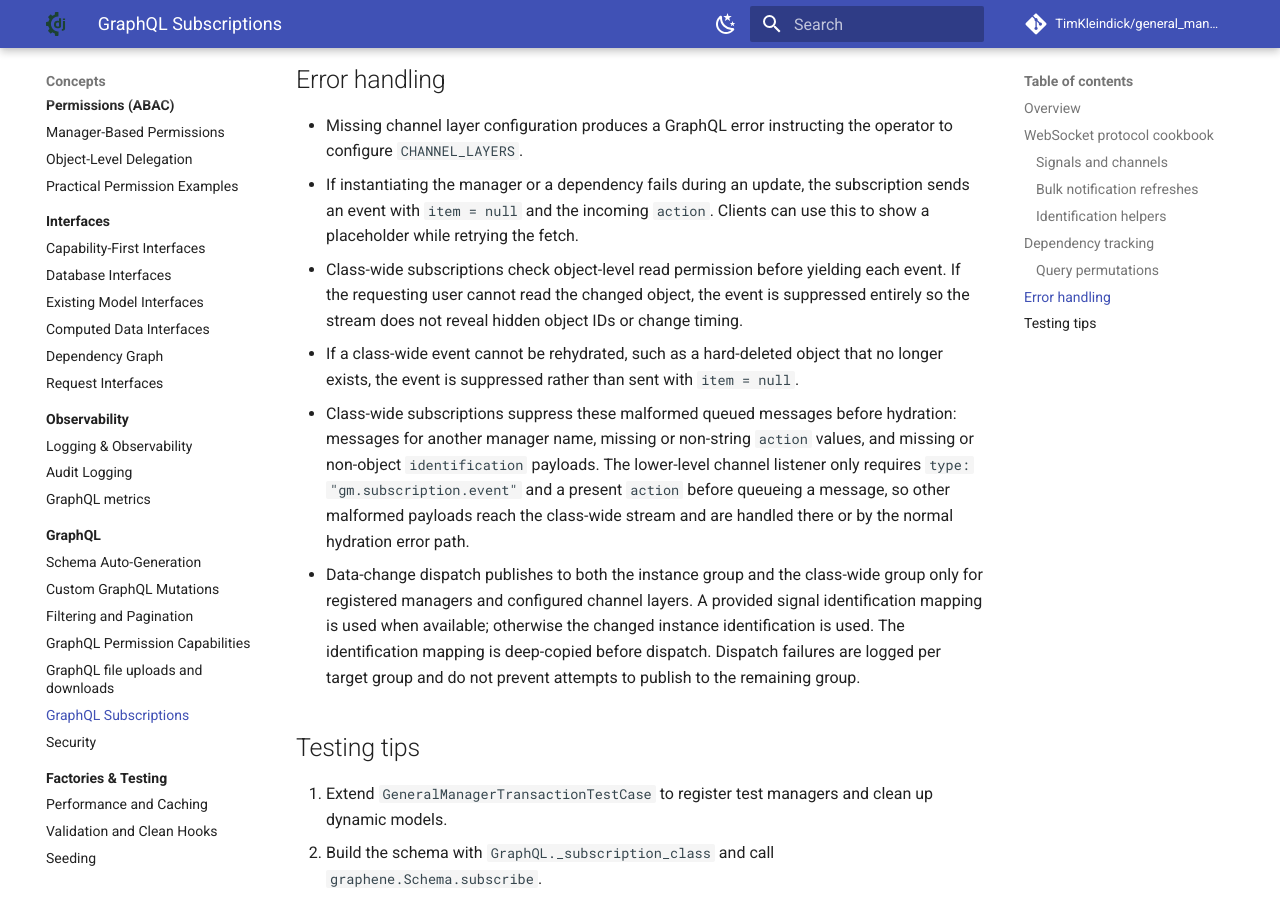
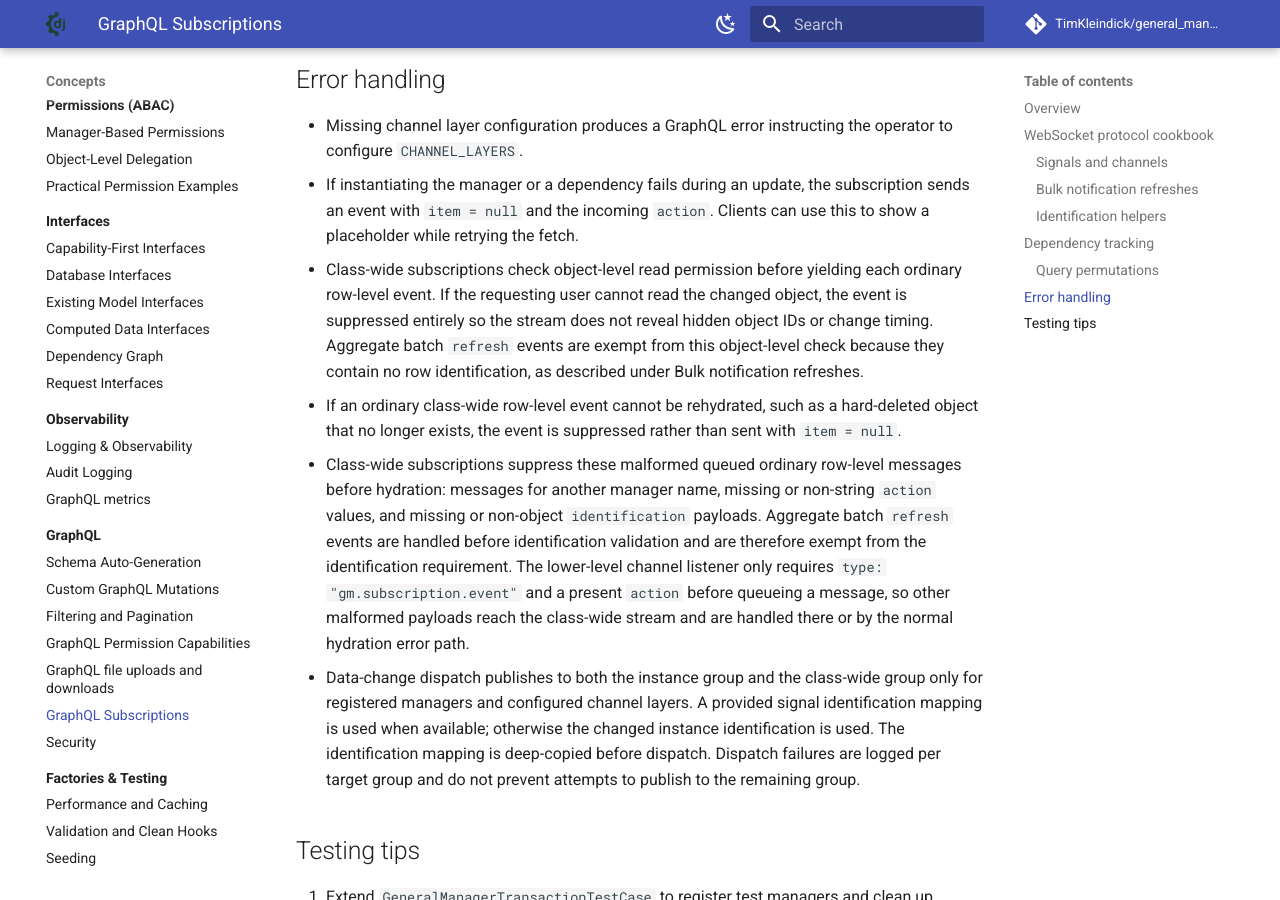
Before and after one commit to TimKleindick/general_manager, an MkDocs documentation site: the page built from docs/concepts/graphql/subscriptions.md, in a window 1280 px wide and 900 px high, scrolled down 7226 px. Built offline with MkDocs 1.6.1 and Material for MkDocs 9.7.7, drawn with Linux system fonts in a browser that asks for light colours; comment, search, counter and statistics services are not loaded.

```diff
--- a/docs/concepts/graphql/subscriptions.md
+++ b/docs/concepts/graphql/subscriptions.md
@@ -259,14 +259,24 @@
 
 - Missing channel layer configuration produces a GraphQL error instructing the operator to configure `CHANNEL_LAYERS`.
 - If instantiating the manager or a dependency fails during an update, the subscription sends an event with `item = null` and the incoming `action`. Clients can use this to show a placeholder while retrying the fetch.
-- Class-wide subscriptions check object-level read permission before yielding each event. If the requesting user cannot read the changed object, the event is suppressed entirely so the stream does not reveal hidden object IDs or change timing.
-- If a class-wide event cannot be rehydrated, such as a hard-deleted object that no longer exists, the event is suppressed rather than sent with `item = null`.
-- Class-wide subscriptions suppress these malformed queued messages before
-  hydration: messages for another manager name, missing or non-string `action`
-  values, and missing or non-object `identification` payloads. The lower-level
-  channel listener only requires `type: "gm.subscription.event"` and a present
-  `action` before queueing a message, so other malformed payloads reach the
-  class-wide stream and are handled there or by the normal hydration error path.
+- Class-wide subscriptions check object-level read permission before yielding
+  each ordinary row-level event. If the requesting user cannot read the changed
+  object, the event is suppressed entirely so the stream does not reveal hidden
+  object IDs or change timing. Aggregate batch `refresh` events are exempt from
+  this object-level check because they contain no row identification, as
+  described under Bulk notification refreshes.
+- If an ordinary class-wide row-level event cannot be rehydrated, such as a
+  hard-deleted object that no longer exists, the event is suppressed rather than
+  sent with `item = null`.
+- Class-wide subscriptions suppress these malformed queued ordinary row-level
+  messages before hydration: messages for another manager name, missing or
+  non-string `action` values, and missing or non-object `identification`
+  payloads. Aggregate batch `refresh` events are handled before identification
+  validation and are therefore exempt from the identification requirement. The
+  lower-level channel listener only requires `type: "gm.subscription.event"`
+  and a present `action` before queueing a message, so other malformed payloads
+  reach the class-wide stream and are handled there or by the normal hydration
+  error path.
 - Data-change dispatch publishes to both the instance group and the class-wide
   group only for registered managers and configured channel layers. A provided
   signal identification mapping is used when available; otherwise the changed
```
Also changed, not shown: 1 other file.
